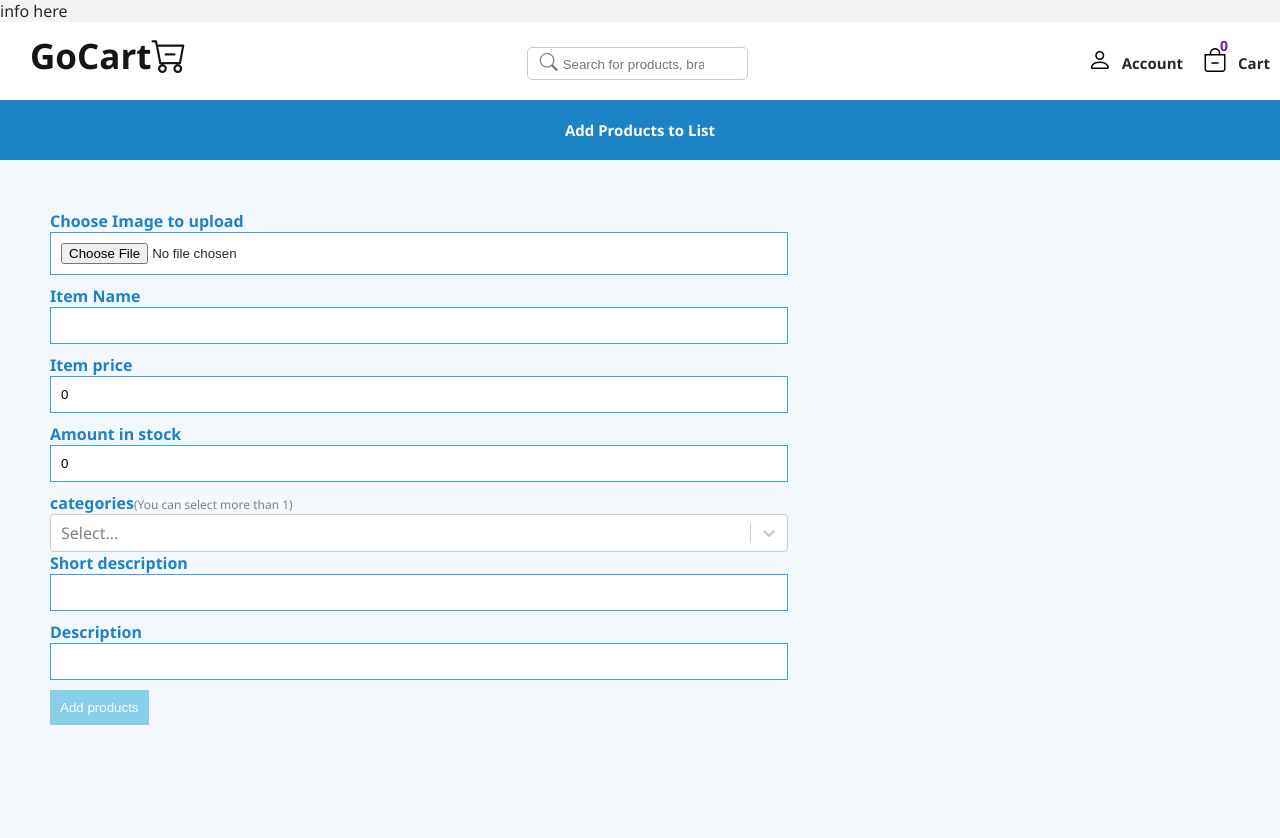
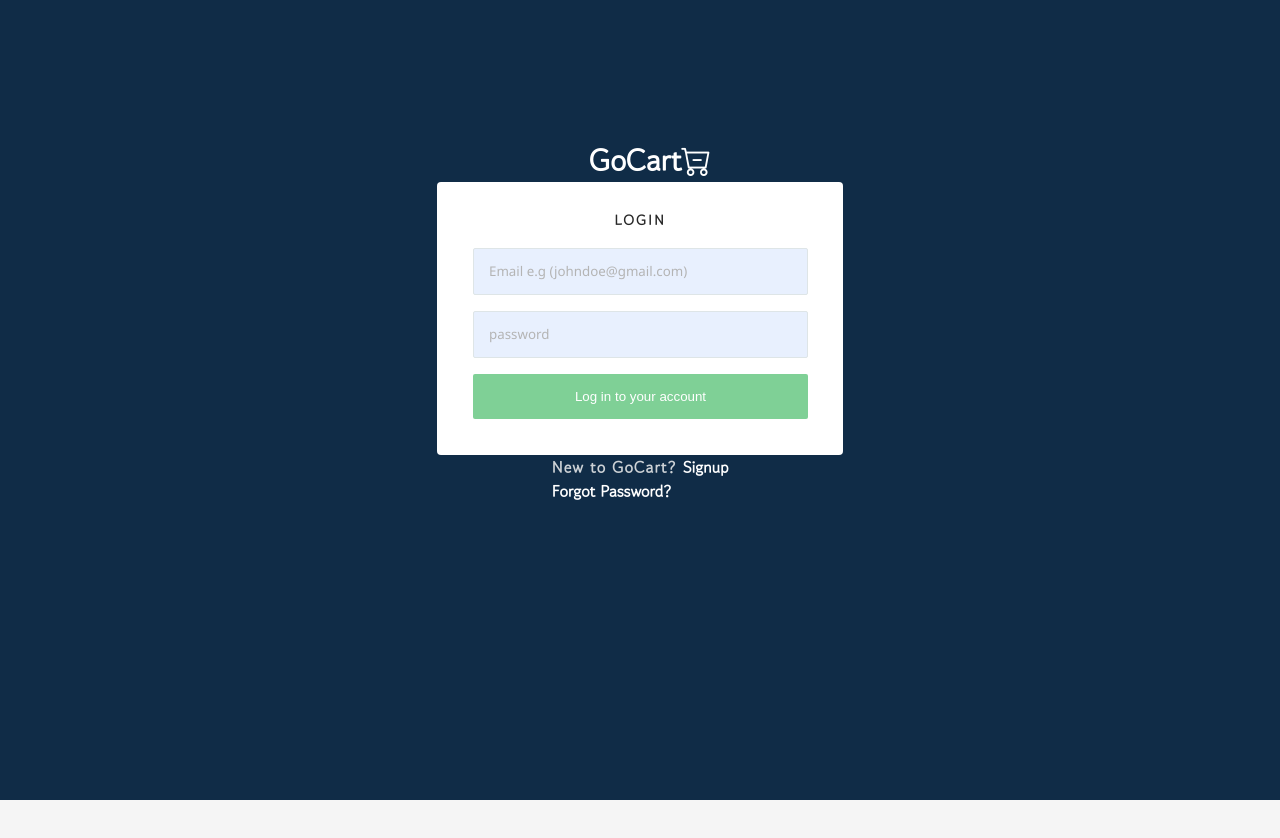
Before and after one commit to LekanSaheed/lekansaheed, a React (Create React App) app: page /login in a window 1280 px wide. Shown: the top 838 px of the page. After the commit the page ends 800 px from the top, so only its background shows below. Built offline with nearby package versions, Linux system fonts and the light colour scheme; no server answers; the database is empty.

Commit message:
added login

```diff
--- a/package.json
+++ b/package.json
@@ -13,6 +13,7 @@
     "react-content-loader": "^6.0.3",
     "react-dom": "^17.0.2",
     "react-icons": "^4.2.0",
+    "react-paystack": "^3.0.4",
     "react-responsive-carousel": "^3.2.20",
     "react-router-dom": "^5.2.0",
     "react-scripts": "4.0.3",
--- a/public/index.html
+++ b/public/index.html
@@ -2,6 +2,9 @@
 <html lang="en">
   <head>
     <meta charset="utf-8" />
+    <link rel="preconnect" href="https://fonts.googleapis.com">
+<link rel="preconnect" href="https://fonts.gstatic.com" crossorigin>
+<link href="https://fonts.googleapis.com/css2?family=Gowun+Dodum&display=swap" rel="stylesheet">
     <link rel="icon" href="%PUBLIC_URL%/favicon.ico" />
     <meta name="viewport" content="width=device-width, initial-scale=1" />
     <meta name="theme-color" content="#000000" />
--- a/src/App.css
+++ b/src/App.css
@@ -1,6 +1,7 @@
 body{
   background-color: #f5f5f5;
-  font-family: 'Segoe UI', Tahoma, Geneva, Verdana, sans-serif;
+  font-family: 'Gowun Dodum', sans-serif;
+  /* font-family: 'Segoe UI', Tahoma, Geneva, Verdana, sans-serif; */
   color: #282828;
 }
 *{
--- a/src/App.js
+++ b/src/App.js
@@ -13,6 +13,8 @@ import Admin from './components/Admin'
 import Tag from './components/Tag'
 import StatusModal from './components/StatusModal'
 import { GlobalContext } from './components/context'
+import PaystackPay from './components/PaystackPay'
+import Login from './components/Login'
 
 const App = () => {
   const {state} = GlobalContext()
@@ -37,7 +39,15 @@ const App = () => {
        <Cart/>
     </Route>
     <Route path='/login'>
+      <Login/>
+
+    </Route>
+    <Route path='/admin'>
+      <Login/>
        <Admin/>
+    </Route>
+    <Route path='/process-order-payment'>
+       <PaystackPay/>
     </Route>
   </Switch>
 
--- a/src/components/Cart.js
+++ b/src/components/Cart.js
@@ -49,7 +49,7 @@ const Cart = () => {
       {state.cart.length > 0 &&   <div style={{display: "flex", justifyContent: 'space-between', alignItems: 'center', marginBottom: '70px', borderBottom: ' solid 2px black'}}> <div style={{fontSize: '18px', fontWeight: 'bold'}}>Total:</div><p className='total-price'>${totalPrice}</p></div>
 }
 
-        {state.cart.length > 0 && <div className='checkout-btn'>CHECKOUT</div>}
+        {state.cart.length > 0 && <Link to='/process-order-payment' ><div className='checkout-btn'>CHECKOUT</div></Link>}
         </div>
     )
 }
--- /dev/null
+++ b/src/components/Login.css
@@ -0,0 +1,98 @@
+.login-container{
+    display: flex;
+    justify-content: center;
+    align-items: center;
+    position: fixed;
+    top: 0;
+    right: 0;
+    bottom: 0;
+    left: 0;
+    background-color:#102C47;
+    flex-direction: column;
+}
+.login-container .logo{
+    color: white;
+    font-size: 30px;
+    margin-top: -10px;
+}
+.login-modal-container{
+    display: flex;
+    flex-direction: column;
+    justify-content: center;
+    align-items: center;
+    margin-bottom: 50px;
+}
+.login-modal{
+    background-color: white;
+    padding: 28px;
+    border-radius: 4px;
+    display: flex;
+    flex-direction: column;
+    align-items: center;
+    justify-content: center;
+}
+.login-modal p{
+    margin-bottom: 10px;
+    font-size: 14px;
+    font-weight: bold;
+    letter-spacing: 2px;
+}
+.login-input-container{
+    width: 290px;
+    padding-right: 15px;
+}
+.login-input{
+    background-color: #E8F0FE;
+    padding: 15px;
+    margin: 8px;
+    border: solid 1px #DEE5E7;
+    transition: .3s;
+    outline: none;
+    border-radius: 2px;
+    width: 100%;
+}
+::placeholder { /* Chrome, Firefox, Opera, Safari 10.1+ */
+    color: rgb(180, 180, 180);
+    opacity: 1; /* Firefox */
+    font-family: 'Segoe UI', Tahoma, Geneva, Verdana, sans-serif;
+  }
+
+  :-ms-input-placeholder { /* Internet Explorer 10-11 */
+    color: rgb(180, 180, 180);
+    opacity: 1;
+    font-family: 'Segoe UI', Tahoma, Geneva, Verdana, sans-serif;
+  }
+
+  ::-ms-input-placeholder { /* Microsoft Edge */
+    color:rgb(180, 180, 180) ;
+    opacity: 1;
+font-family: 'Segoe UI', Tahoma, Geneva, Verdana, sans-serif;
+  }
+.login-input:focus{
+    background-color: white;
+    border-color: black;
+}
+.login-btn{
+    background-color: rgb(127,208,150);
+    color: white;
+    padding: 15px;
+    text-align: center;
+    width: 100%;
+    margin: 8px;
+    border-radius: 2px;
+    border: none;
+}
+@media(min-width: 767px){
+    .login-input-container{
+        width: 350px;
+    }
+    .login-modal-container{
+        margin-top: -100px;
+    }
+    .login-btn{
+        width: 100%;
+    }
+    .login-input{
+        padding: 15px;
+    }
+}
--- /dev/null
+++ b/src/components/Login.js
@@ -0,0 +1,64 @@
+import React, {useState} from 'react'
+import './Login.css'
+import {Link} from 'react-router-dom'
+import {auth}  from './firebase'
+const Login = () => {
+
+    const [email, setEmail] = useState('')
+    const [password, setPassword] = useState('')
+
+    const signIn = () => {
+        auth.signInWithEmailAndPassword(email, password)
+        .then((userCredential) => {
+          // Signed in
+          var user = userCredential.user;
+          console.log(user)
+          // ...
+        })
+        .catch((error) => {
+          var errorCode = error.code;
+          var errorMessage = error.message;
+
+          console.log(errorMessage)
+        });
+        auth.onAuthStateChanged((user) => {
+          if (user) {
+            // User is signed in, see docs for a list of available properties
+            // https://firebase.google.com/docs/reference/js/firebase.User
+            var uid = user.uid;
+            // ...
+          } else {
+            // User is signed out
+            // ...
+          }
+        });
+    }
+    return (
+        <div className='login-container'>
+            <div className='login-modal-container'>
+            <span className='logo'>
+                            GoCart<i className="bi bi-cart-dash"></i></span>
+             <div className="login-modal">
+                 <p>LOGIN</p>
+            <div className='modal-group'>
+            <div className='login-input-container'>
+                <input className='login-input' type='email' value={email} onChange={(e) => setEmail(e.target.value)} placeholder='Email e.g (johndoe@gmail.com)'/>
+            </div>
+            <div className='login-input-container'>
+                <input className='login-input' type='password' value={password} onChange={(e) => setPassword(e.target.value)} placeholder='password'/>
+            </div>
+            <div className='login-input-container'>
+                <input disabled={!email || !password} className='login-btn' onClick={signIn} type='submit' value='Log in to your account'/>
+            </div>
+            </div>
+
+            </div>
+            <div> <span style={{letterSpacing: '1px', color: '#cdd2d6', fontWeight: 'bold'}}>New to GoCart? </span> <Link style={{fontWeight: 'bold', color: 'white'}} to='signup'>Signup</Link><br/>
+           <Link style={{color: 'white', fontWeight: 'bold'}}to='forget-password'>Forgot Password?</Link>
+           </div>
+            </div>
+        </div>
+    )
+}
+
+export default Login
--- /dev/null
+++ b/src/components/PaystackPay.js
@@ -0,0 +1,77 @@
+import React,{useState} from 'react'
+import { PaystackButton } from 'react-paystack'
+import { GlobalContext } from './context'
+import {db}  from './firebase'
+
+const PaystackPay = () => {
+const {state} = GlobalContext()
+
+const publicKey = "pk_test_92a93b84a772b5837f40984aba6db9fcf7b20582"
+const amount = 1000000 // Remember, set in kobo!
+const [email, setEmail] = useState("")
+const [name, setName] = useState("")
+const [phone, setPhone] = useState("")
+
+const componentProps = {
+  email,
+  amount,
+  metadata: {
+    name,
+    phone,
+  },
+  publicKey,
+  text: "Pay Now",
+  onSuccess: () => {
+    console.log("Thanks for doing business with us! Come back soon!!")
+    const cart = state.cart
+    var batch = db.batch()
+    console.log(cart)
+    cart.forEach((doc) => {
+      var docRef = db.collection('orders').doc()
+      batch.set(docRef, doc)
+
+  })
+  return batch.commit()
+    .then(() => {
+      console.log('Succesfully created orders')
+    }).catch((error)=>{
+      console.log("error", error)
+    })}  ,
+
+  onClose: () => alert("Wait! You need this oil, don't go!!!!"),
+}
+
+    return (
+        <div>
+            <div className="checkout-form">
+  <div className="checkout-field">
+    <label>Name</label>
+    <input
+      type="text"
+      id="name"
+      onChange={(e) => setName(e.target.value)}
+    />
+  </div>
+  <div className="checkout-field">
+    <label>Email</label>
+    <input
+      type="text"
+      id="email"
+      onChange={(e) => setEmail(e.target.value)}
+    />
+  </div>
+  <div className="checkout-field">
+    <label>Phone</label>
+    <input
+      type="text"
+      id="phone"
+      onChange={(e) => setPhone(e.target.value)}
+    />
+  </div>
+  <PaystackButton className="paystack-button" {...componentProps} />
+</div>
+        </div>
+    )
+}
+
+export default PaystackPay
--- a/src/components/firebase.js
+++ b/src/components/firebase.js
@@ -1,6 +1,7 @@
 import Firebase from 'firebase/app'
 import 'firebase/firestore'
 import 'firebase/storage'
+import 'firebase/auth'
 
 const firebaseConfig = {
     apiKey: "AIzaSyA4She78gTH_p0hSz_0hec4C1DY3vkwW0c",
@@ -16,4 +17,5 @@ const firebaseConfig = {
 
   const db = Firebase.firestore()
   const storage = Firebase.storage()
-  export {db, storage}
+  const auth = Firebase.auth()
+  export {db, storage, auth}
```
Also changed, not shown: src/components/Orders.js (added), 1 other file (tests, documents, lock files or other folders).
